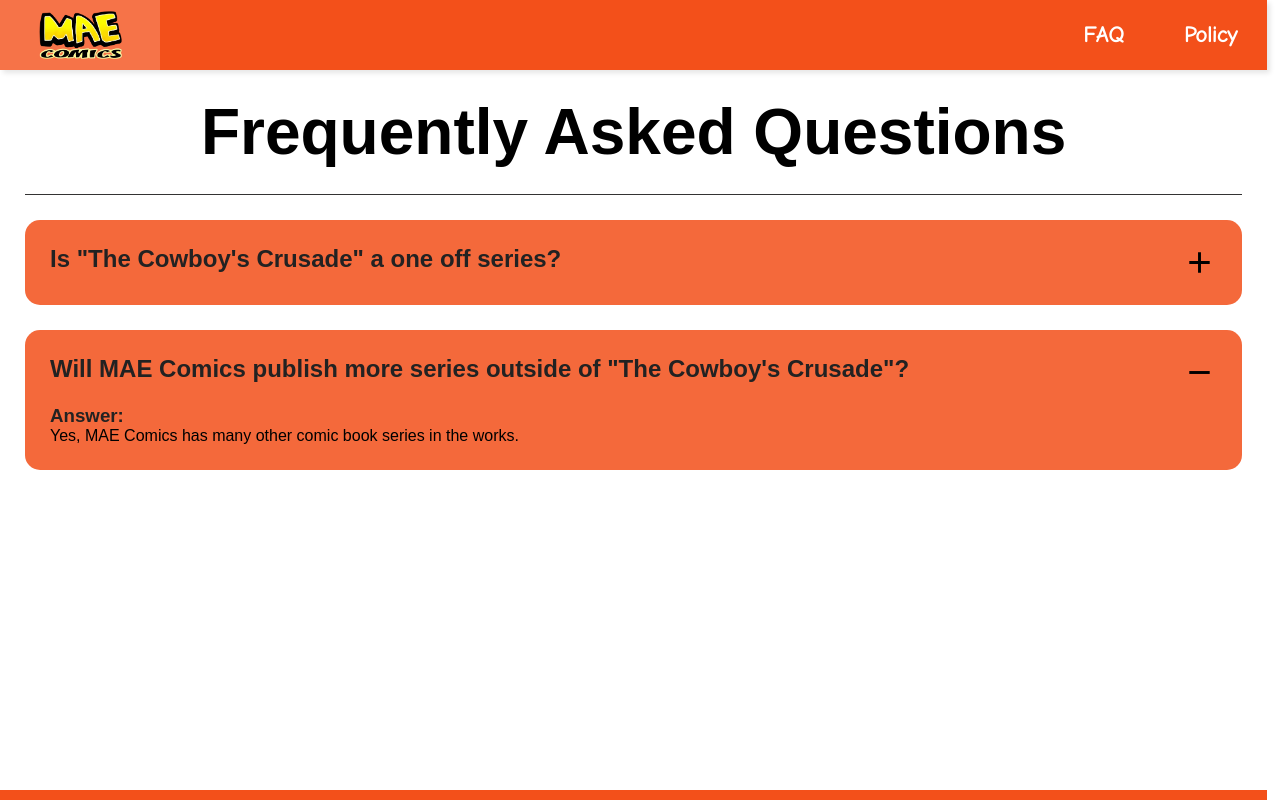
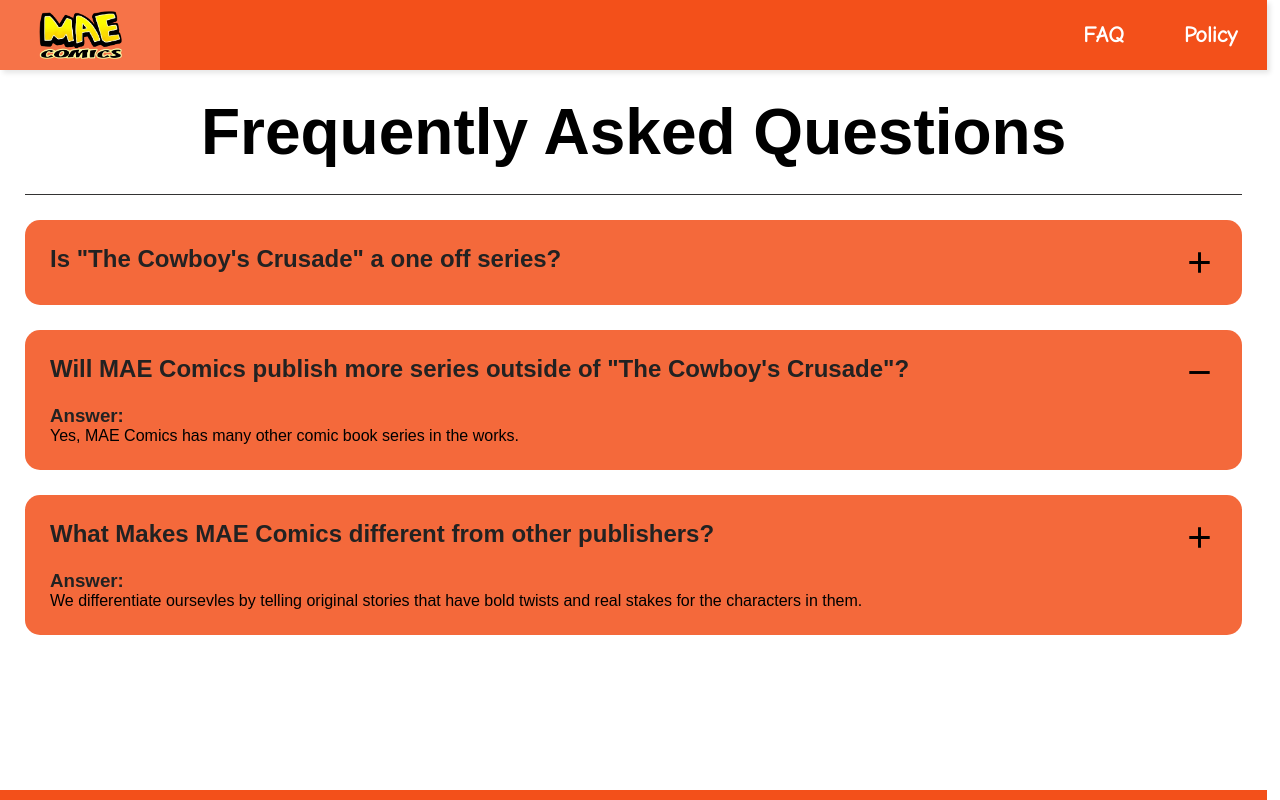
Before and after one commit to Jman3125/mae_crusade, a React (Vite) app: page /faq in a window 1280 px wide. Both pictures are taken after a click on the element 633 px from the left and 372 px from the top of the page. Shown: the top 800 px of the page. Built offline with nearby package versions, Linux system fonts and the light colour scheme.

Commit message:
adding faq question

```diff
--- a/src/faq.tsx
+++ b/src/faq.tsx
@@ -5,6 +5,7 @@
 const faq = () => {
   const [showingAnswer1, showAnswer1] = useState(false);
   const [showingAnswer2, showAnswer2] = useState(false);
+  const [showingAnswer3, showAnswer3] = useState(false);
   return (
     <div className="faq-container">
       <h1>Frequently Asked Questions</h1>
@@ -50,6 +51,26 @@
           </div>
         )}
       </div>
+
+      <div
+        className="faq-question"
+        onClick={() => showAnswer3(!showingAnswer3)}
+      >
+        <div className="question-arrow">
+          <h2>What Makes MAE Comics different from other publishers?</h2>
+          <img src={showingAnswer3 ? minus : plus} alt="drop-down" />
+        </div>
+
+        {showingAnswer2 && (
+          <div>
+            <h3>Answer:</h3>
+            <p>
+              We differentiate oursevles by telling original stories that have
+              bold twists and real stakes for the characters in them.
+            </p>
+          </div>
+        )}
+      </div>
     </div>
   );
 };
```
